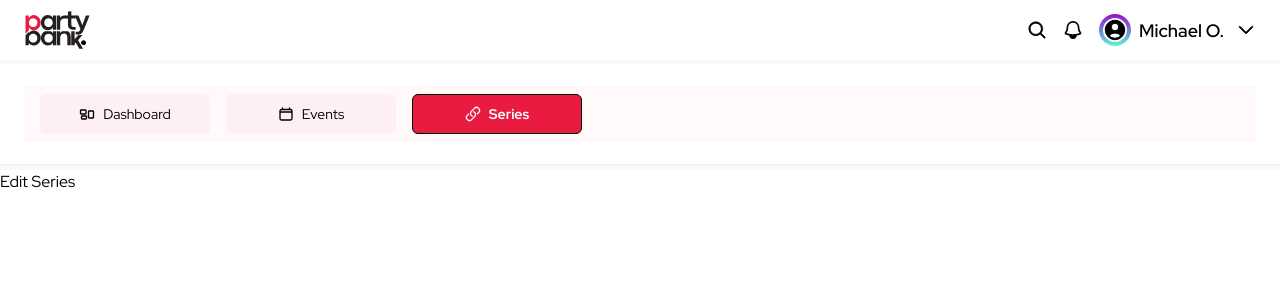
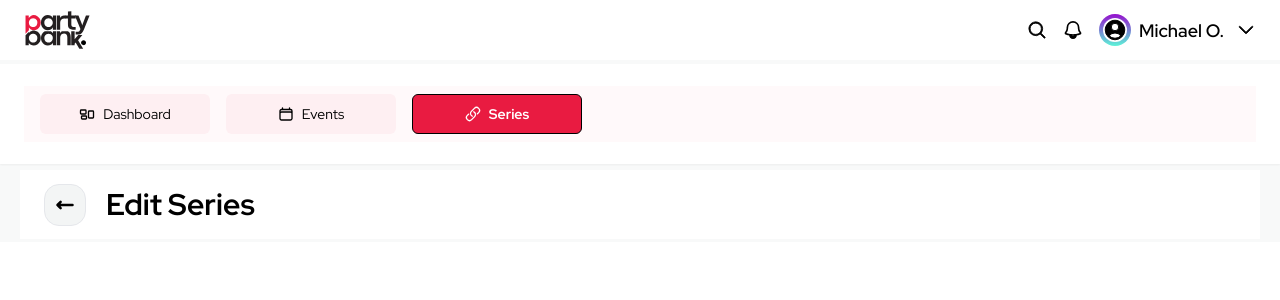
Before and after one commit to dejmartins/partybank-organizer, a Next.js app: page /dashboard/series/series_001/edit in a window 1280 px wide. Shown: the top 300 px of the page. Built offline with nearby package versions, Linux system fonts and the light colour scheme.

Commit message:
back button component

```diff
--- a/app/dashboard/page.tsx
+++ b/app/dashboard/page.tsx
@@ -2,7 +2,7 @@ import EmptyState from "../ui/dashboard/empty-state"
 
 export default async function Page() {
     return (
-        <main className="flex flex-col flex-grow h-full border-0 md:border-x-[20px] border-[var(--pb-c-soft-grey)]">
+        <main className="flex flex-col flex-grow h-full border-0 border-x-[20px] border-[var(--pb-c-soft-grey)]">
             <div className="inline-block md:hidden bg-[var(--pb-c-soft-grey)] w-full px-6 py-3">
                 <h3 className="font-[700] text-[25px]">Dashboard</h3>
             </div>
--- a/app/dashboard/series/[id]/edit/page.tsx
+++ b/app/dashboard/series/[id]/edit/page.tsx
@@ -1,7 +1,18 @@
+import { BackButton } from "@/app/ui/series/buttons";
+
 export default function Page() {
     return (
-        <div>
-            <p>Edit Series</p>
+        <div className="flex flex-col border-0 md:border-x-[20px] border-[var(--pb-c-soft-grey)]">
+            <div className="sticky top-0 z-10 w-full">
+                <div className="inline-block md:hidden bg-[var(--pb-c-soft-grey)] w-full px-6 py-3">
+                    <h3 className="font-[700] text-[25px]">Series</h3>
+                </div>
+
+                <div className="flex items-center py-3 px-6 gap-5 border-0 border-b-[3px] border-[var(--pb-c-soft-grey)]">
+                    <BackButton href="/dashboard/series" />
+                    <p className="text-[23px] md:text-[30px] md:font-[700]">Edit Series</p>
+                </div>
+            </div>
         </div>
     )
 }
--- a/app/dashboard/series/page.tsx
+++ b/app/dashboard/series/page.tsx
@@ -7,7 +7,7 @@ export default async function Page() {
     const seriesOfEvent = series;
 
     return (
-        <div className="flex flex-col h-screen border-0 md:border-x-[20px] border-[var(--pb-c-soft-grey)]">
+        <div className="flex flex-col border-0 md:border-x-[20px] border-[var(--pb-c-soft-grey)]">
             <div className="sticky top-0 z-10 w-full">
                 <div className="inline-block md:hidden bg-[var(--pb-c-soft-grey)] w-full px-6 py-3">
                     <h3 className="font-[700] text-[25px]">Series</h3>
--- a/app/ui/series/buttons.tsx
+++ b/app/ui/series/buttons.tsx
@@ -1,3 +1,4 @@
+import { ArrowLongLeftIcon } from "@heroicons/react/24/outline";
 import { PencilIcon } from "@heroicons/react/24/solid";
 import Link from "next/link";
 
@@ -11,3 +12,14 @@ export function EditSeries({ id }: { id: string }) {
         </Link>
     )
 }
+
+export function BackButton({ href }: { href: string }) {
+    return (
+        <Link
+            className="border cursor-pointer bg-[#F3F5F5] px-[10px] py-[5px] rounded-[15px]"
+            href={href}
+        >
+            <ArrowLongLeftIcon className="w-[20px] h-[30px] stroke stroke-[3px]"/>
+        </Link>
+    )
+}
```
